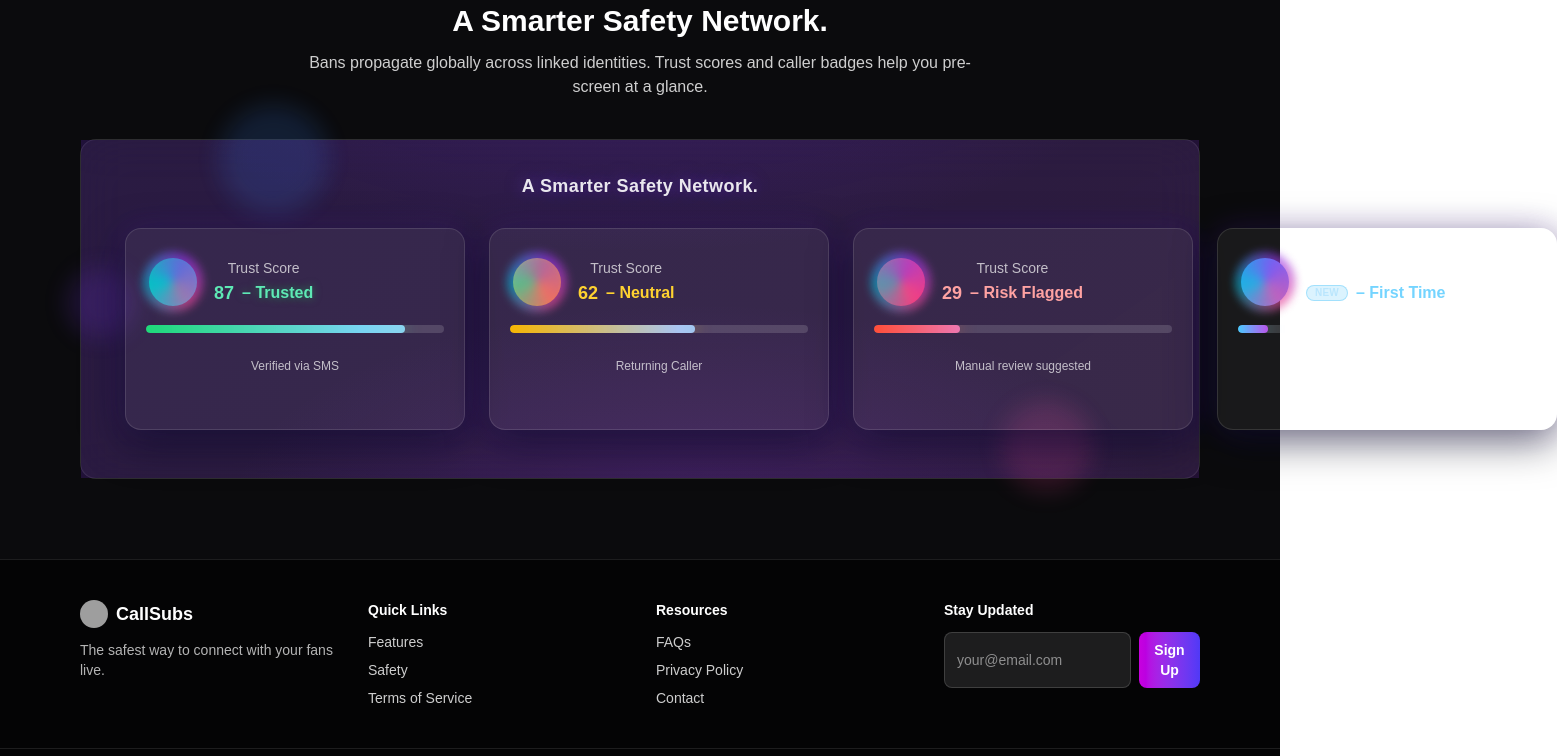
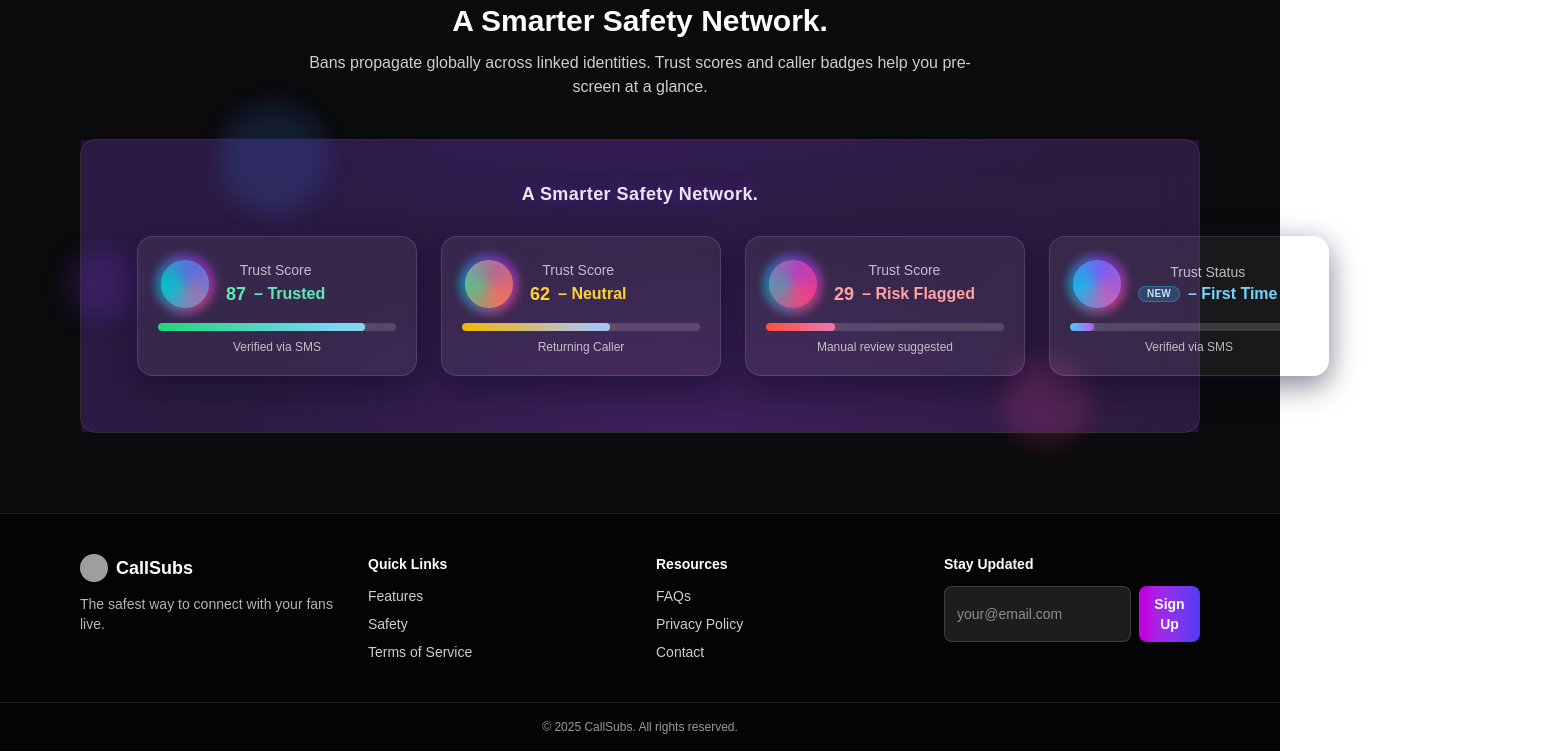
Before and after one commit to HakamKouki/CallSubs, a Next.js app: page /safety in a window 1280 px wide. Shown: the part 1320-2076 px from the top of the page, 1557 px wide, since content can reach past the window. Built offline with nearby package versions, Linux system fonts and the light colour scheme; grey boxes are pictures that could not be loaded.

Commit message:
🚀 Full safety page restored with illustrations, black bg, glow, header & footer

```diff
--- a/src/components/safety/TrustMonitor.tsx
+++ b/src/components/safety/TrustMonitor.tsx
@@ -2,7 +2,7 @@ import React from "react";
 
 export default function TrustMonitor() {
   return (
-    <div className="relative w-full rounded-2xl border border-white/10 bg-white/5 backdrop-blur-xl overflow-visible px-5 py-6 md:px-7 md:py-8">
+    <div className="relative w-full max-w-7xl mx-auto rounded-2xl border border-white/10 bg-white/5 backdrop-blur-xl overflow-visible px-8 py-8 md:px-10 md:py-10">
       <style>{`
         .tm-gradient-bg {
           background: radial-gradient(900px 420px at 50% -140px, rgba(109,40,217,0.25), rgba(109,40,217,0) 60%),
@@ -82,68 +82,6 @@ export default function TrustMonitor() {
           0%, 100% { filter: hue-rotate(0deg) brightness(1); }
           50% { filter: hue-rotate(15deg) brightness(1.2); }
         }
-        .tm-connector {
-          position: absolute;
-          left: 6%;
-          right: 6%;
-          top: 96px;
-          height: 2px;
-          background: linear-gradient(90deg, rgba(59,130,246,0), rgba(59,130,246,0.5), rgba(236,72,153,0.5), rgba(59,130,246,0));
-          filter: drop-shadow(0 0 8px rgba(59,130,246,0.35));
-          opacity: .5;
-          animation: shimmer 2.8s ease-in-out infinite;
-        }
-        @keyframes shimmer {
-          0%, 100% { opacity: .35; transform: scaleX(0.98); }
-          50% { opacity: .8; transform: scaleX(1); }
-        }
-        .tm-node {
-          position: absolute;
-          top: 95px;
-          width: 8px;
-          height: 8px;
-          border-radius: 9999px;
-          box-shadow: 0 0 12px currentColor;
-          animation: ping 2.8s ease-in-out infinite;
-        }
-        .tm-node.n1 { left: 16%; color: #22c55e; }
-        .tm-node.n2 { left: 41%; color: #f59e0b; animation-delay: .2s; }
-        .tm-node.n3 { left: 65%; color: #ef4444; animation-delay: .4s; }
-        .tm-node.n4 { left: 86%; color: #38bdf8; animation-delay: .6s; }
-        @keyframes ping {
-          0%, 100% { transform: scale(1); opacity: .8; }
-          50% { transform: scale(1.25); opacity: 1; }
-        }
-      `}</style>
-
-      {/* Enhancements: shared layout grid, badges, aligned bars, subtle pulses */}
-      <style>{`
-        .tm-card {
-          box-shadow: 0 12px 40px rgba(2,6,23,0.55), 0 0 32px rgba(124,58,237,0.18);
-        }
-        .tm-card-inner {
-          display: grid;
-          grid-template-rows: auto auto auto auto;
-          row-gap: 10px;
-          min-height: 160px;
-        }
-        .tm-title {
-          font-size: 0.875rem;
-          color: rgba(255,255,255,0.7);
-        }
-        .tm-value {
-          display: flex;
-          align-items: center;
-          gap: 0.5rem;
-          min-height: 28px;
-          color: #fff;
-          font-weight: 600;
-        }
-        .tm-subtext {
-          font-size: 0.75rem;
-          color: rgba(255,255,255,0.7);
-          margin-top: 2px;
-        }
         .tm-badge {
           display: inline-flex;
           align-items: center;
@@ -157,24 +95,11 @@ export default function TrustMonitor() {
           border: 1px solid rgba(255,255,255,0.22);
           background: rgba(255,255,255,0.08);
         }
-        .tm-badge--green { color: #bbf7d0; background: rgba(34,197,94,0.18); border-color: rgba(34,197,94,0.35); }
-        .tm-badge--yellow { color: #fde68a; background: rgba(245,158,11,0.18); border-color: rgba(245,158,11,0.35); }
-        .tm-badge--red { color: #fecaca; background: rgba(239,68,68,0.18); border-color: rgba(239,68,68,0.35); }
         .tm-badge--blue { color: #bae6fd; background: rgba(56,189,248,0.18); border-color: rgba(56,189,248,0.35); }
-        .tm-trusted-pulse {
-          animation: tmPulseSoft 3s ease-in-out infinite;
-          text-shadow: 0 0 8px rgba(34,197,94,0.55);
-        }
-        @keyframes tmPulseSoft {
-          0%,100% { filter: drop-shadow(0 0 0 rgba(34,197,94,0)); }
-          50% { filter: drop-shadow(0 0 8px rgba(34,197,94,0.45)); }
-        }
       `}</style>
 
-      {/* Background gradients */}
+      {/* Background */}
       <div className="absolute inset-0 tm-gradient-bg" aria-hidden="true" />
-
-      {/* soft particles */}
       <div className="tm-particle p1" />
       <div className="tm-particle p2" />
       <div className="tm-particle p3" />
@@ -186,111 +111,121 @@ export default function TrustMonitor() {
         </h4>
       </div>
 
-      {/* Cards container */}
+      {/* Cards container — wider frame, cards unchanged */}
       <div
         className="
           relative z-10
-            grid grid-flow-col auto-cols-[minmax(340px,1fr)]
+          grid grid-flow-col auto-cols-[minmax(280px,1fr)]
           sm:grid-flow-row sm:auto-cols-auto
-            sm:[grid-template-columns:repeat(auto-fit,minmax(300px,1fr))]
-            lg:[grid-template-columns:repeat(4,minmax(340px,1fr))]
+          sm:[grid-template-columns:repeat(auto-fit,minmax(280px,1fr))]
+          lg:[grid-template-columns:repeat(4,minmax(280px,1fr))]
           gap-6
           overflow-x-auto sm:overflow-visible
           snap-x sm:snap-none
           -mx-2 px-6 pb-4
-            pr-10
         "
       >
-
         {/* Trusted */}
         <div className="tm-card rounded-2xl p-5 snap-start">
-          <div className="tm-card-inner">
           <div className="flex items-center gap-3.5">
             <div className="tm-avatar-ring rounded-full p-[3px]">
               <div className="h-12 w-12 rounded-full bg-gradient-to-br from-emerald-400 to-cyan-400" />
             </div>
             <div>
-                <div className="tm-title">Trust Score</div>
-                <div className="tm-value">
+              <div className="text-sm text-white/70">Trust Score</div>
+              <div className="flex items-center gap-2 text-white font-semibold">
                 <span className="text-emerald-300 text-lg">87</span>
-                  <span className="text-emerald-300 tm-trusted-pulse">– Trusted</span>
-                  {/* Removed redundant green badge */}
+                <span className="text-emerald-300">– Trusted</span>
               </div>
             </div>
           </div>
-            <div className="tm-bar">
+          <div className="tm-bar mt-3">
             <span style={{ width: "87%" }} />
           </div>
-            <div className="tm-subtext">Verified via SMS</div>
-          </div>
+          <div className="mt-2 text-xs text-white/70">Verified via SMS</div>
         </div>
 
         {/* Neutral */}
         <div className="tm-card rounded-2xl p-5 snap-start">
-          <div className="tm-card-inner">
           <div className="flex items-center gap-3.5">
             <div className="tm-avatar-ring rounded-full p-[3px]">
               <div className="h-12 w-12 rounded-full bg-gradient-to-br from-amber-300 to-yellow-500" />
             </div>
             <div>
-                <div className="tm-title">Trust Score</div>
-                <div className="tm-value">
+              <div className="text-sm text-white/70">Trust Score</div>
+              <div className="flex items-center gap-2 text-white font-semibold">
                 <span className="text-amber-300 text-lg">62</span>
                 <span className="text-amber-300">– Neutral</span>
-                  {/* Removed redundant yellow badge */}
               </div>
             </div>
           </div>
-            <div className="tm-bar">
-              <span style={{ width: "62%", background: "linear-gradient(90deg, #f59e0b, rgba(147,197,253,0.9))", boxShadow: "0 0 18px rgba(245,158,11,0.45)" }} />
+          <div className="tm-bar mt-3">
+            <span
+              style={{
+                width: "62%",
+                background:
+                  "linear-gradient(90deg, #f59e0b, rgba(147,197,253,0.9))",
+                boxShadow: "0 0 18px rgba(245,158,11,0.45)",
+              }}
+            />
           </div>
-            <div className="tm-subtext">Returning Caller</div>
-          </div>
+          <div className="mt-2 text-xs text-white/70">Returning Caller</div>
         </div>
 
         {/* Risk Flagged */}
         <div className="tm-card rounded-2xl p-5 snap-start">
-          <div className="tm-card-inner">
           <div className="flex items-center gap-3.5">
             <div className="tm-avatar-ring rounded-full p-[3px]">
               <div className="h-12 w-12 rounded-full bg-gradient-to-br from-red-400 to-rose-500" />
             </div>
             <div>
-                <div className="tm-title">Trust Score</div>
-                <div className="tm-value">
+              <div className="text-sm text-white/70">Trust Score</div>
+              <div className="flex items-center gap-2 text-white font-semibold">
                 <span className="text-red-300 text-lg">29</span>
                 <span className="text-red-300">– Risk Flagged</span>
-                  {/* Removed redundant red badge */}
               </div>
             </div>
           </div>
-            <div className="tm-bar">
-              <span style={{ width: "29%", background: "linear-gradient(90deg, #ef4444, rgba(244,114,182,0.9))", boxShadow: "0 0 18px rgba(239,68,68,0.45)" }} />
+          <div className="tm-bar mt-3">
+            <span
+              style={{
+                width: "29%",
+                background:
+                  "linear-gradient(90deg, #ef4444, rgba(244,114,182,0.9))",
+                boxShadow: "0 0 18px rgba(239,68,68,0.45)",
+              }}
+            />
           </div>
-            <div className="tm-subtext">Manual review suggested</div>
+          <div className="mt-2 text-xs text-white/70">
+            Manual review suggested
           </div>
         </div>
 
-        {/* NEW – First Time (keep single NEW pill badge) */}
+        {/* NEW – First Time */}
         <div className="tm-card rounded-2xl p-5 snap-start">
-          <div className="tm-card-inner">
           <div className="flex items-center gap-3.5">
             <div className="tm-avatar-ring rounded-full p-[3px]">
               <div className="h-12 w-12 rounded-full bg-gradient-to-br from-sky-400 to-indigo-400" />
             </div>
             <div>
-                <div className="tm-title">Trust Status</div>
-                <div className="tm-value">
+              <div className="text-sm text-white/70">Trust Status</div>
+              <div className="flex items-center gap-2 text-white font-semibold">
                 <span className="tm-badge tm-badge--blue">NEW</span>
                 <span className="text-sky-300">– First Time</span>
               </div>
             </div>
           </div>
-            <div className="tm-bar">
-              <span style={{ width: "10%", background: "linear-gradient(90deg, #38bdf8, rgba(168,85,247,0.9))", boxShadow: "0 0 18px rgba(56,189,248,0.45)" }} />
+          <div className="tm-bar mt-3">
+            <span
+              style={{
+                width: "10%",
+                background:
+                  "linear-gradient(90deg, #38bdf8, rgba(168,85,247,0.9))",
+                boxShadow: "0 0 18px rgba(56,189,248,0.45)",
+              }}
+            />
           </div>
-            <div className="tm-subtext">Verified via SMS</div>
-          </div>
+          <div className="mt-2 text-xs text-white/70">Verified via SMS</div>
         </div>
       </div>
     </div>
```
Lines whose indentation alone changed are shown as unchanged.
